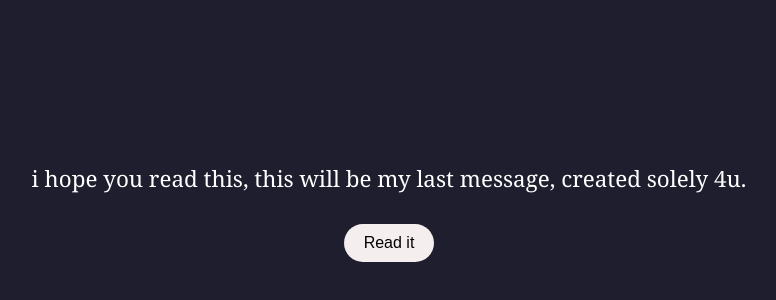
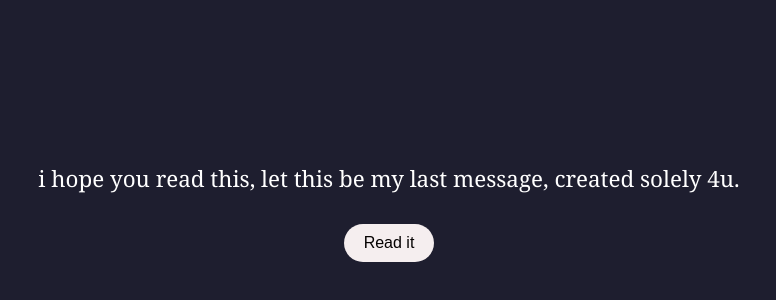
Before and after one commit to Macstlevl/takecare-, a plain HTML site: page index.html in a window 1280 px wide. Shown: the part 188-488 px from the top of the page, without its empty margins (251-1027 px from the left). Drawn offline with Linux system fonts and the light colour scheme.

Commit message:
Update index.html

```diff
--- a/index.html
+++ b/index.html
@@ -8,7 +8,7 @@
   </head>
   <body>
     <div class="intro" id="introText">
-      i hope you read this, this will be my last message, created solely 4u.
+      i hope you read this, let this be my last message, created solely 4u.
     </div>
     <button class="btn" onclick="showLetter()">Read it</button>
 
```
